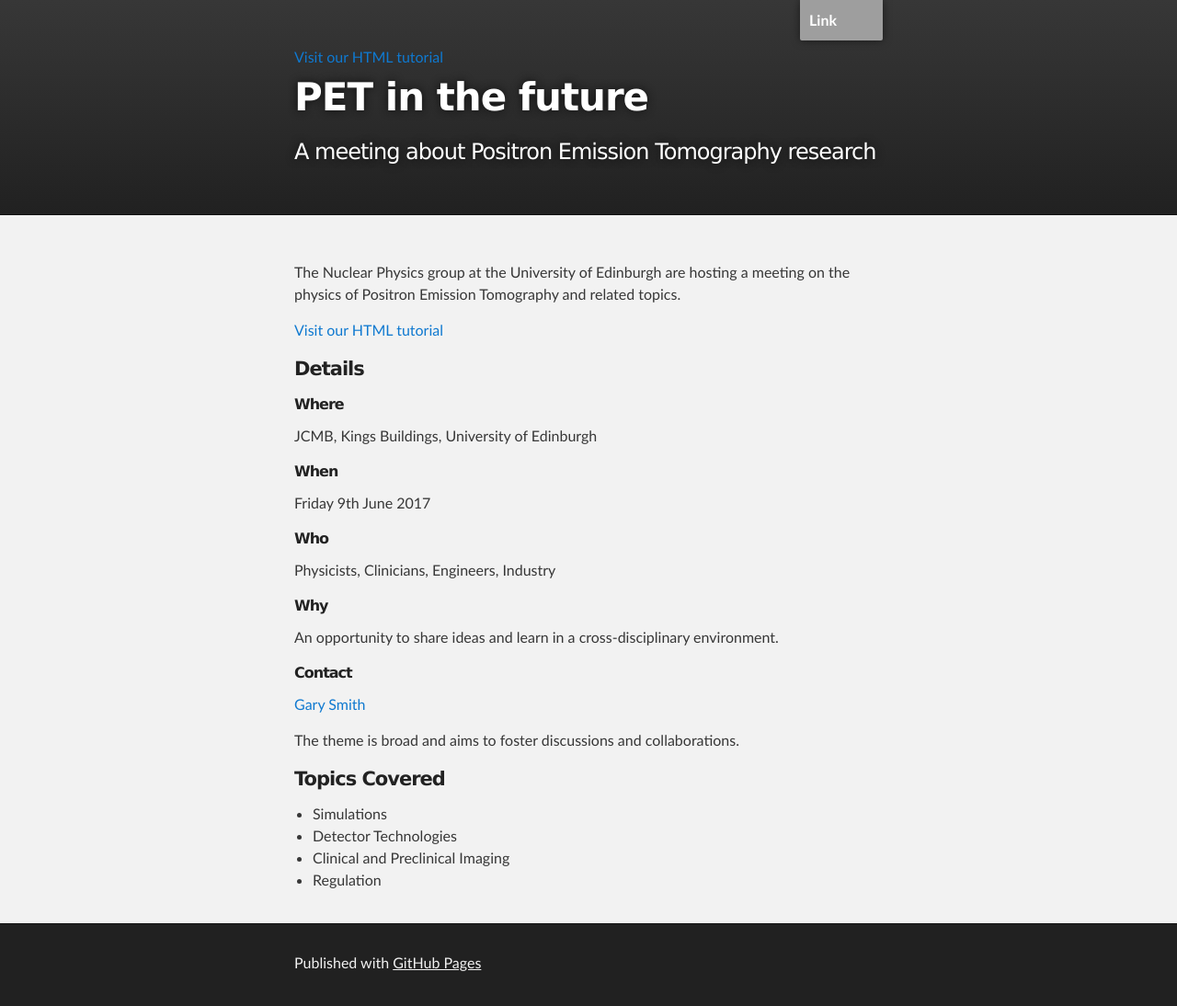
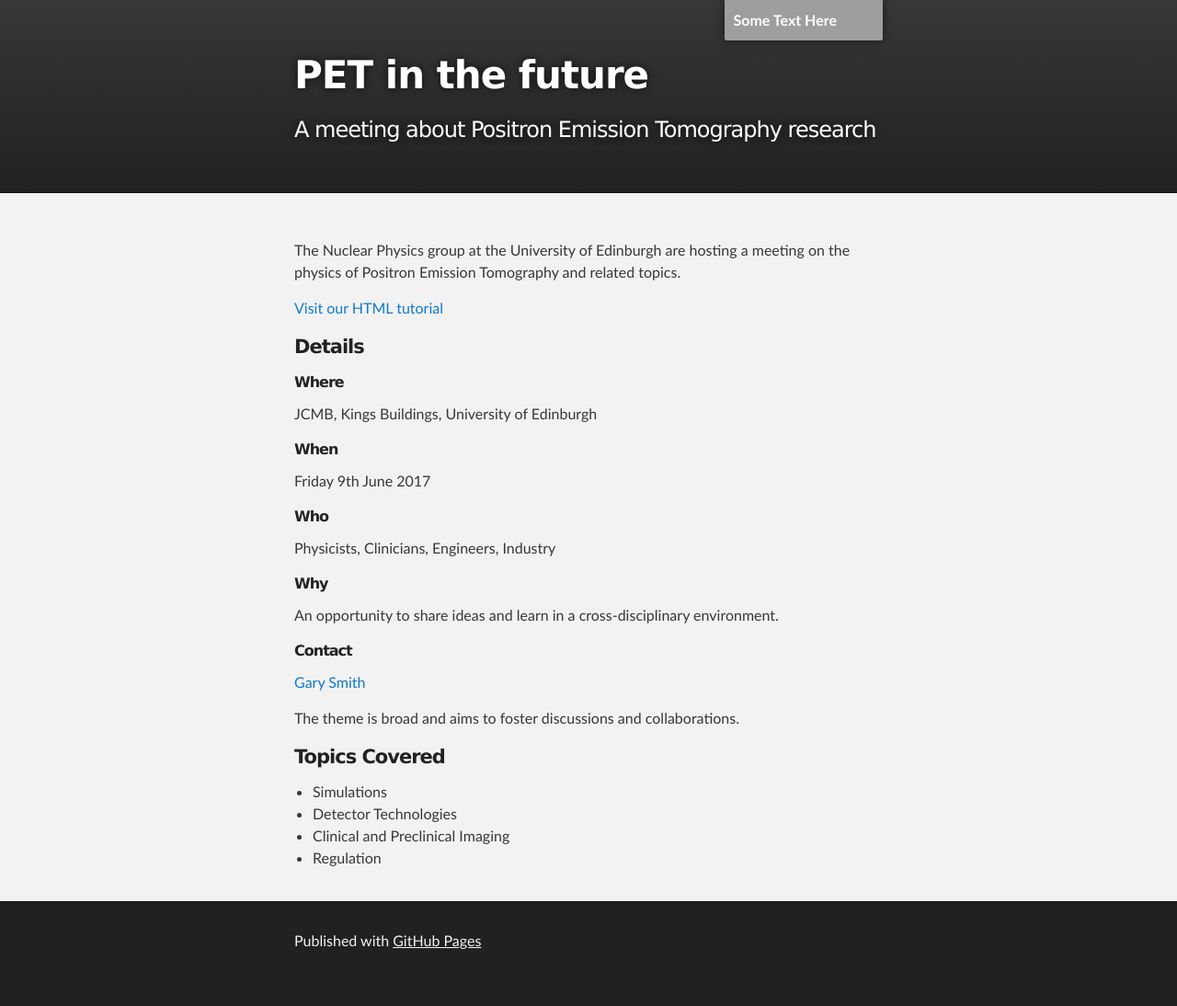
Before and after one commit to gsmith23/gsmith23.github.io, a Jekyll site: the page built from index.md, in a window 1280 px wide. Shown: the whole page at 92% size. Built offline with Jekyll 4.4.1, drawn with Linux system fonts in a browser that asks for light colours; after the commit the page ends 1070 px from its top, so only the background shows below that; grey boxes are pictures that could not be loaded.

Commit message:
Update default.html

```diff
--- a/_layouts/default.html
+++ b/_layouts/default.html
@@ -18,9 +18,8 @@
     <div id="header_wrap" class="outer">
         <header class="inner">
           <!--a id="forkme_banner" href="{{ site.github.repository_url }}"></a-->
-	  <!--a id="forkme_banner" href="{{ site.github.repository_url  }}"> Some Text Here</a-->
-	  <a id="forkme_banner" href="http://ph.ed.ac.uk/nuclear/"> Link</a>
-	  <a id="new_link" href="https://www.w3schools.com/html/">Visit our HTML tutorial</a>
+	  <a id="forkme_banner" href="{{ site.github.repository_url  }}"> Some Text Here</a>
+	  <!--a id="forkme_banner" href="http://ph.ed.ac.uk/nuclear/"> Link</a-->
           <h1 id="project_title">{{ site.title | default: site.github.repository_name }}</h1>
           <h2 id="project_tagline">{{ site.description | default: site.github.project_tagline }}</h2>
 
```
